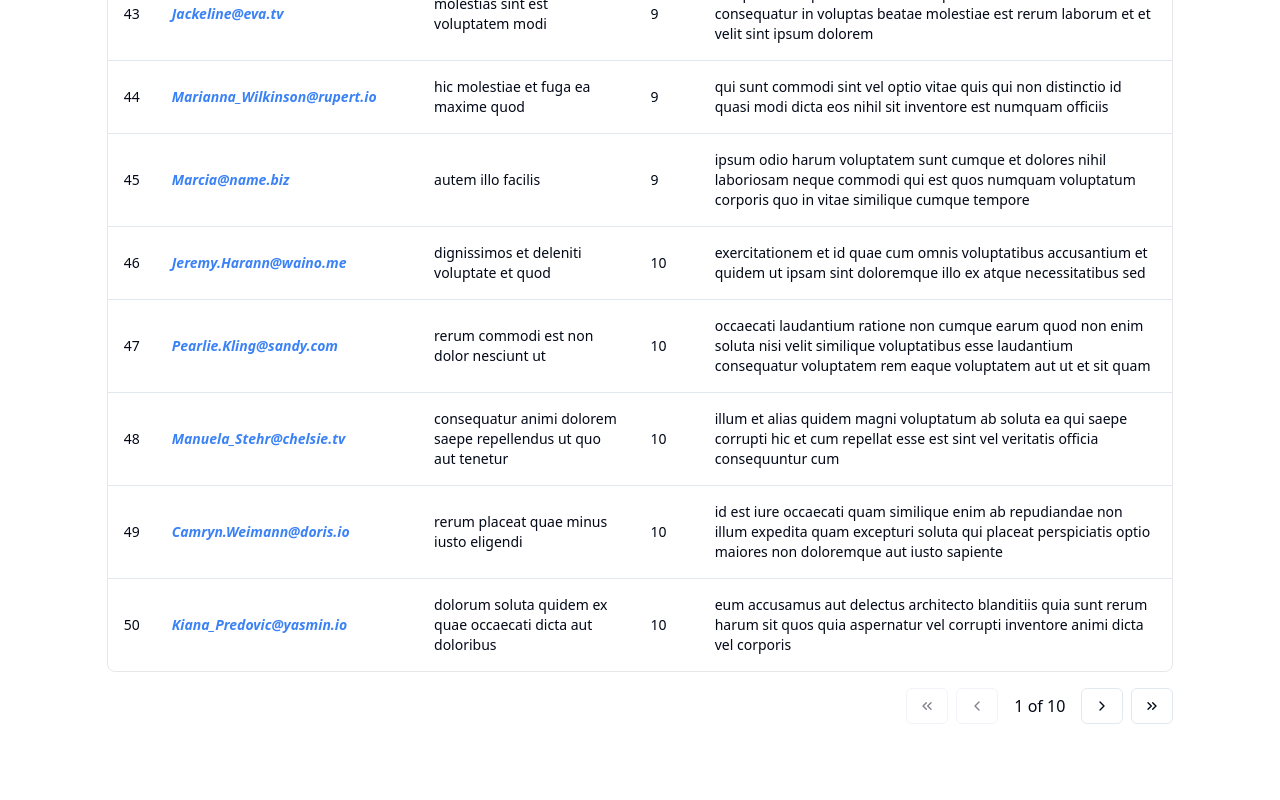
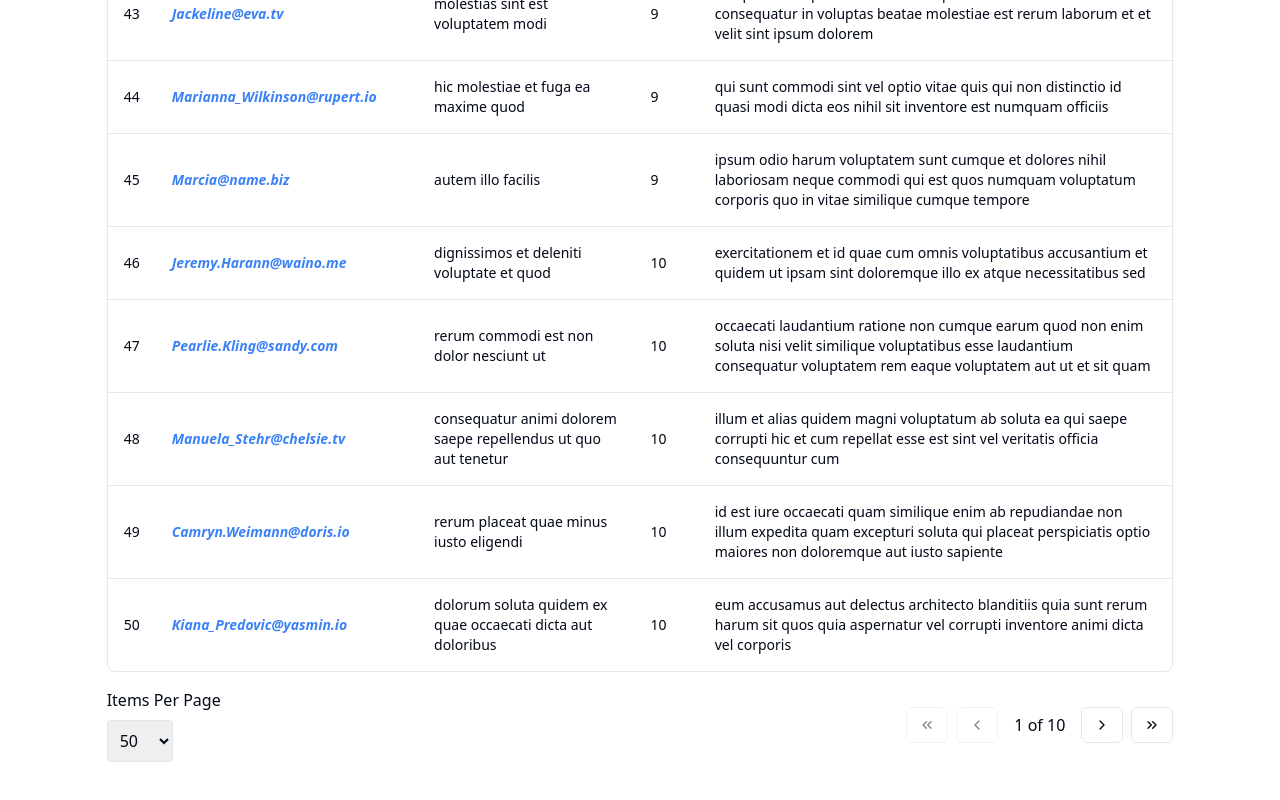
Before and after one commit to MusiliC/react-ts-playground, a React (Vite) app: page /tables in a window 1280 px wide. Shown: the part 5191-5991 px from the top of the page. Built offline with nearby package versions, Linux system fonts and the light colour scheme.

Commit message:
Allow user select page size

```diff
--- a/src/features/my-table/CommentsTable.tsx
+++ b/src/features/my-table/CommentsTable.tsx
@@ -20,8 +20,8 @@ import {
 } from "@/components/ui/table";
 import React from "react";
 import { Input } from "@/components/ui/input";
-import { Button } from "@/components/ui/button";
-import { ChevronLeft, ChevronRight, ChevronsLeft, ChevronsRight } from "lucide-react";
+import MyPagination from "../ui/MyPagination";
+
 
 interface CommentsTableProps<TData, TValue> {
   columns: ColumnDef<TData, TValue>[];
@@ -126,43 +126,8 @@ function CommentsTable<TData, TValue>({
           </TableBody>
         </Table>
       </div>
-      <div className="flex items-center justify-end space-x-2 py-4">
-        <Button
-          variant="outline"
-          size="sm"
-          onClick={() => table.setPageIndex(0)}
-          disabled={!table.getCanPreviousPage()}
-        >
-          <ChevronsLeft />
-        </Button>
-        <Button
-          variant="outline"
-          size="sm"
-          onClick={() => table.previousPage()}
-          disabled={!table.getCanPreviousPage()}
-        >
-          <ChevronLeft />
-        </Button>
-        <span className="px-2">
-          {table.getState().pagination.pageIndex + 1} of {table.getPageCount()}
-        </span>
-        <Button
-          variant="outline"
-          size="sm"
-          onClick={() => table.nextPage()}
-          disabled={!table.getCanNextPage()}
-        >
-          <ChevronRight />
-        </Button>
-        <Button
-          variant="outline"
-          size="sm"
-          onClick={() => table.setPageIndex(table.getPageCount() - 1)}
-          disabled={!table.getCanNextPage()}
-        >
-          <ChevronsRight />
-        </Button>
-      </div>
+
+     <MyPagination table = {table}/>
     </div>
   );
 }
--- /dev/null
+++ b/src/features/ui/MyPagination.tsx
@@ -0,0 +1,77 @@
+import { Button } from "@/components/ui/button";
+import { type Table } from "@tanstack/react-table";
+import {
+  ChevronLeft,
+  ChevronRight,
+  ChevronsLeft,
+  ChevronsRight,
+} from "lucide-react";
+
+type MyPaginationProps<T> = {
+  table: Table<T>;
+};
+
+function MyPagination<T>({ table }: MyPaginationProps<T>) {
+  return (
+    <div className="flex items-center justify-between space-x-2 py-4">
+      {/* items per page count */}
+      <div className="space-y-2">
+        <div className="mr-2">Items Per Page</div>
+
+        <select
+          className="border rounded p-2  focus:outline-none"
+          value={table.getState().pagination.pageSize}
+          onChange={(e) => {
+            table.setPageSize(Number(e.target.value));
+          }}
+        >
+          {[10, 50, 100].map((pageSize) => (
+            <option className="text-sm " key={pageSize} value={pageSize}>
+              {pageSize}
+            </option>
+          ))}
+        </select>
+      </div>
+      {/* Pagination */}
+      <div className="flex items-center justify-end space-x-2 ">
+        <Button
+          variant="outline"
+          size="sm"
+          onClick={() => table.setPageIndex(0)}
+          disabled={!table.getCanPreviousPage()}
+        >
+          <ChevronsLeft />
+        </Button>
+        <Button
+          variant="outline"
+          size="sm"
+          onClick={() => table.previousPage()}
+          disabled={!table.getCanPreviousPage()}
+        >
+          <ChevronLeft />
+        </Button>
+        <span className="px-2">
+          {table.getState().pagination.pageIndex + 1} of {table.getPageCount()}
+        </span>
+        <Button
+          variant="outline"
+          size="sm"
+          onClick={() => table.nextPage()}
+          disabled={!table.getCanNextPage()}
+        >
+          <ChevronRight />
+        </Button>
+        <Button
+          variant="outline"
+          size="sm"
+          onClick={() => table.setPageIndex(table.getPageCount() - 1)}
+          disabled={!table.getCanNextPage()}
+        >
+          <ChevronsRight />
+        </Button>
+      </div>
+    </div>
+  );
+}
+
+export default MyPagination;
```
